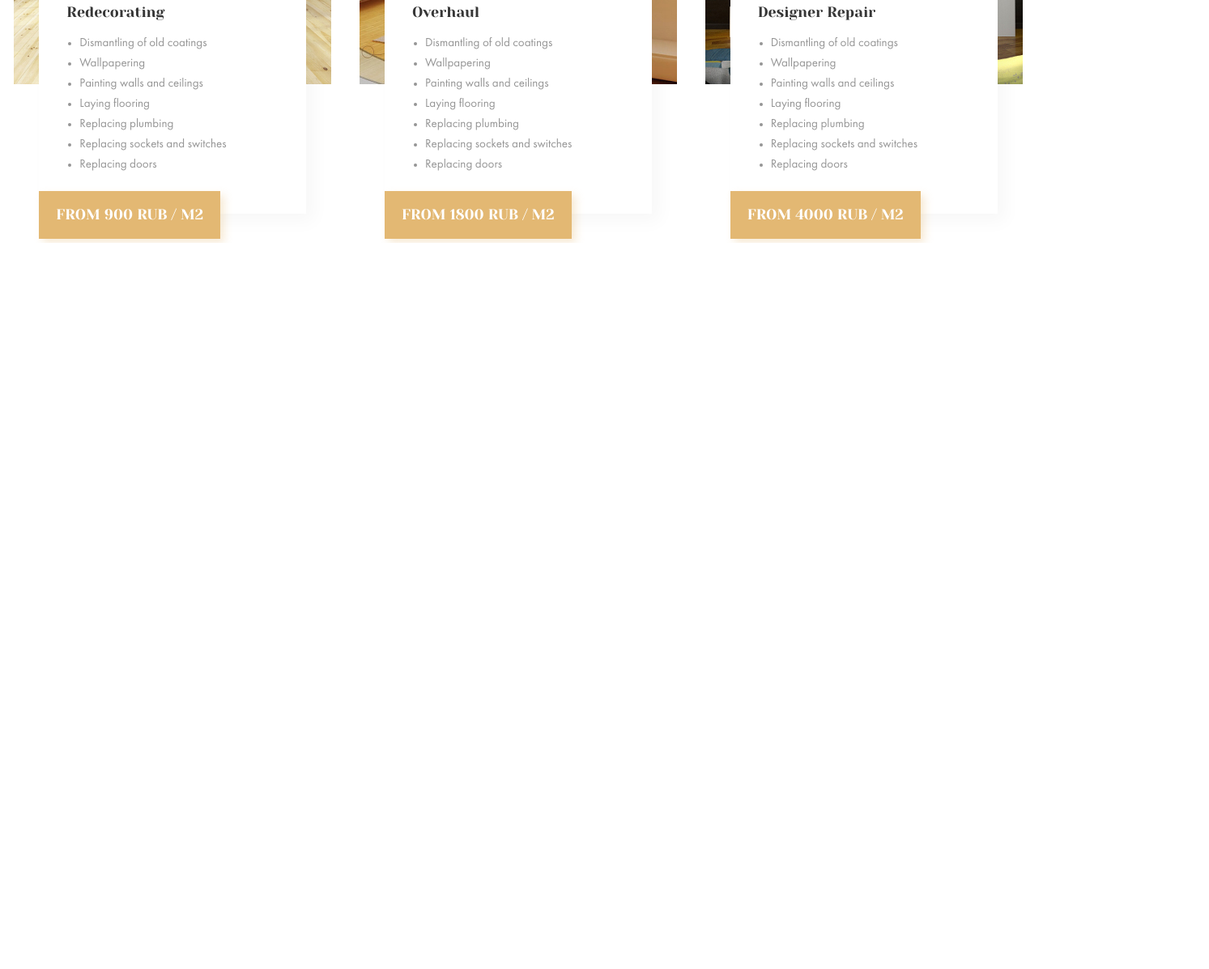
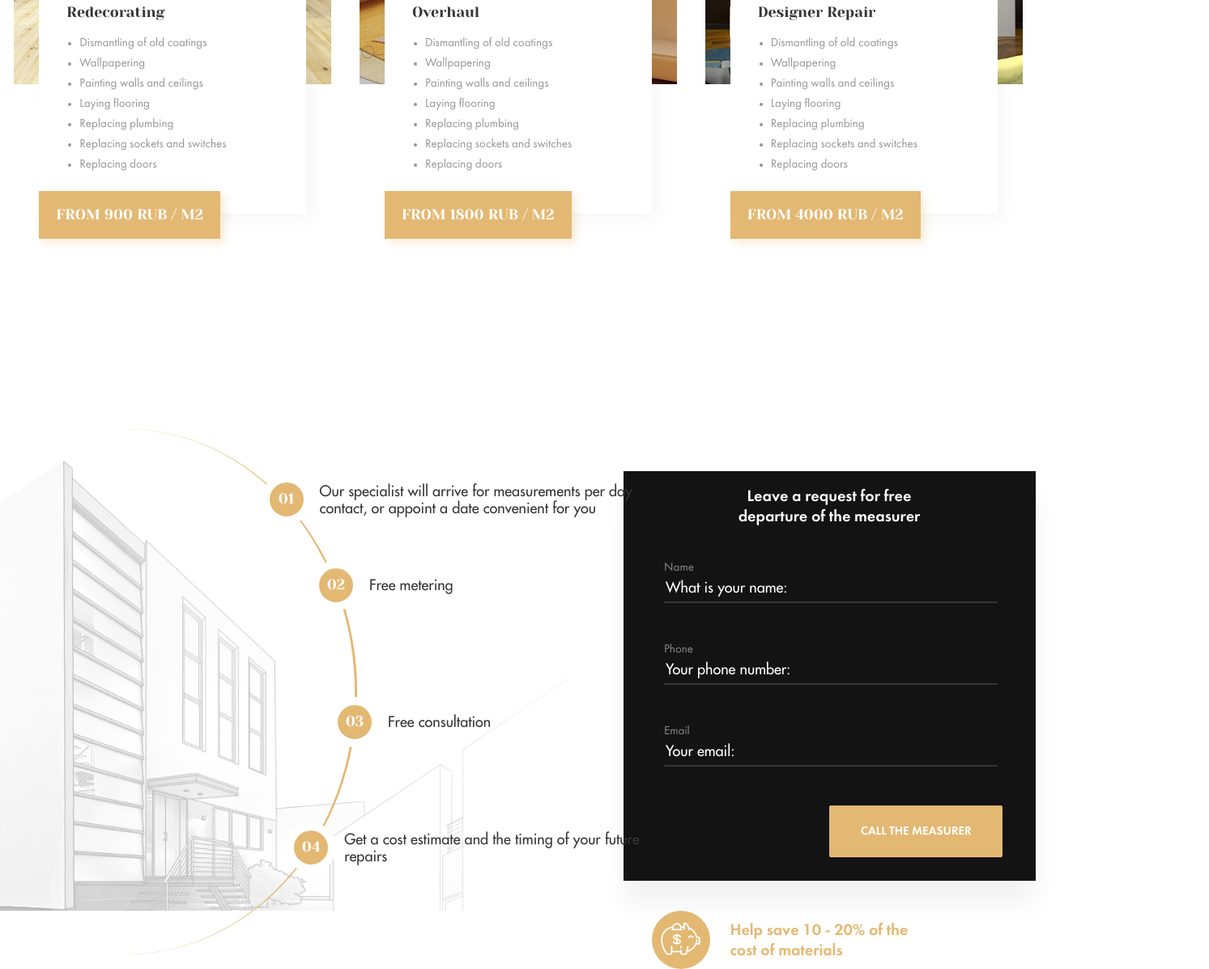
Before and after one commit to Deeamon/repair-design-project, a website built with webpack: page index.html in a window 1280 px wide. Shown: the part 2975-4172 px from the top of the page at 81% size, 1493 px wide, since content can reach past the window. Before the commit the page ends 3275 px from the top, so only its background shows below. Built offline with nearby package versions, Linux system fonts and the light colour scheme; files whose address does not match are found by name.

Commit message:
feat: create and add measurer block to the page

```diff
--- a/index.html
+++ b/index.html
@@ -7,6 +7,7 @@
   <title>Repair design project</title>
   <link rel="stylesheet" href="https://cdnjs.cloudflare.com/ajax/libs/meyer-reset/2.0/reset.min.css">
   <link rel="stylesheet" href="https://use.fontawesome.com/releases/v5.7.2/css/all.css" integrity="sha384-fnmOCqbTlWIlj8LyTjo7mOUStjsKC4pOpQbqyi7RrhN7udi9RwhKkMHpvLbHG9Sr" crossorigin="anonymous">
+  <link rel="stylesheet" href="icomoon/style.css">
   <link rel="stylesheet" href="dist/styles.css">
 </head>
 <body>
@@ -151,7 +152,7 @@
     <div class="container">
       <div class="repair__title">Types of repair</div>
       <img class="repair__icon" src="assets/img/tools.png" alt="icon tools">
-    </div>
+
 
       <div class="card">
 
@@ -211,7 +212,61 @@
             </div>
           </div>
         </div> <!--card__item-->
+      </div>
+    </div>
+  </div>
 
+  <!--Measurer-->
+  <div class="measurer">
+    <div class="container">
+      <div class="measurer__inner">
+
+        <div class="measurer__circle">
+          <div class="circle"></div>
+
+          <div class="circle__item--first">
+            <div class="circle__icon">01</div>
+            <div class="circle__text">Our specialist will arrive for measurements per day contact, or appoint a date convenient for you</div>
+          </div>
+          <div class="circle__item--second">
+            <div class="circle__icon">02</div>
+            <div class="circle__text">Free metering</div>
+          </div>
+          <div class="circle__item--third">
+            <div class="circle__icon">03</div>
+            <div class="circle__text">Free consultation</div>
+          </div>
+          <div class="circle__item--fourth">
+            <div class="circle__icon">04</div>
+            <div class="circle__text">Get a cost estimate and the timing of your future repairs</div>
+          </div>
+
+        </div><!--measurer__circle-->
+
+        <div class="measurer__form">
+          <div class="measurer__request">
+            <div class="measurer__title">Leave a request for free departure of the measurer</div>
+            <div class="form--measurer">
+                <label class="form__label--measurer" for="form__field">Name</label>
+                <input class="form__input--measurer" type="text" id="form__field" placeholder="What is your name:">
+            </div>
+            <div class="form--measurer">
+                <label class="form__label--measurer" for="form__field">Phone</label>
+                <input class="form__input--measurer" type="tel" id="form__field" placeholder="Your phone number:">
+            </div>
+            <div class="form--measurer">
+                <label class="form__label--measurer" for="form__field">Email</label>
+                <input class="form__input--measurer" type="email" id="form__field" placeholder="Your email:">
+            </div>
+            <button class="form__btn--measurer" type="submit">Call the measurer</button>
+          </div>
+          <div class="measurer__discount">
+            <span class="icon-piggy"></span>
+            <div class="discount__text">Help save 10 - 20% of the cost of materials</div>
+
+          </div>
+        </div>
+      </div>
     </div>
   </div>
 
--- /dev/null
+++ b/sass/core/_form.scss
@@ -0,0 +1,89 @@
+@import "../core/settings";
+@import "../core/container";
+
+.form{
+  margin-right: 45px;
+
+  &--measurer{
+    margin-right: 0;
+    width: 80.15%;
+    margin: 0 auto;
+  }
+
+  &__label{
+    display: block;
+    @include font-props('FuturaBookC', 15px, 20px, rgba(54, 54, 54, 0.5));
+
+    &--measurer{
+      display: block;
+      @include font-props('FuturaBookC', 15px, 20px, rgba(255, 255, 255, 0.5));
+    }
+
+  }
+
+  &__input{
+    width: 230px;
+    border: 0;
+    border-bottom: 1px solid rgba(54, 54, 54, 0.5);
+    @include font-props('FuturaBookC', 18px, 24px, #363636);
+
+    &--measurer{
+      width: 100%;
+      border: 0;
+      border-bottom: 2px solid rgba(255, 255, 255, 0.15);
+      background: transparent;
+      @include font-props('FuturaMediumC', 18px, 25px, #FFFFFF);
+      margin-bottom: 48px;
+      padding-bottom: 5px;
+    }
+
+  }
+
+  &__input::placeholder{
+    @include font-props('FuturaBookC', 18px, 24px, #363636);
+  }
+
+  &__input--measurer::placeholder{
+    @include font-props('FuturaMediumC', 18px, 25px, #FFFFFF);
+  }
+
+  &__input--measurer:focus{
+    outline: 0;
+    border-color: #E3B873;
+  }
+
+  &__btn{
+    cursor: pointer;
+    @include font-props('FuturaDemiC', 15px, 26px, #FFFFFF);
+    text-transform: uppercase;
+    border: 0;
+    border-radius: 2px;
+
+    background-color: #E3B873;
+    padding: 10px 75px;
+
+    &--measurer{
+      cursor: pointer;
+      @include font-props('FuturaDemiC', 15px, 26px, #FFFFFF);
+      text-transform: uppercase;
+      border: 0;
+      border-radius: 2px;
+
+      background-color: #E3B873;
+      width: 42.09%;
+      padding: 19px 21px;
+
+      margin: auto 50%;
+      transition: background-color .1s linear;
+    }
+
+    &--measurer:hover{
+      background-color: darken($color: #E3B873, $amount: 15%);
+    }
+
+  }
+
+
+
+
+}
--- a/sass/core/_settings.scss
+++ b/sass/core/_settings.scss
@@ -19,6 +19,13 @@
   font-style: normal;
 }
 
+@font-face{
+  font-family: 'FuturaMediumC';
+  src: url("../../assets/fonts/FuturaMediumC.otf") format("opentype");
+  font-weight: normal;
+  font-style: normal;
+}
+
 @mixin font-props($font-family, $font-size, $line-height, $color) {
   font-family: $font-family;
   font-size: $font-size;
--- /dev/null
+++ b/sass/layout/_measurer.scss
@@ -0,0 +1,149 @@
+@import "../core/settings";
+@import "../core/container";
+@import "../core/form";
+
+.measurer{
+
+  margin-top: 180px;
+
+  &__inner{
+    height: 705px;
+    width: 100%;
+    display: flex;
+    // justify-content: space-between;
+  }
+
+  &__circle{
+    height: 100%;
+    flex: 1 0 60%;
+    background: url("../../assets/img/building.png") no-repeat;
+
+    position: relative;
+
+    .circle{
+      height: 92%;
+      width: 74%;
+      border-right: 3px solid #E3B873;
+      border-radius: 50%;
+      margin-top: 50px;
+
+      position: absolute;
+      top: 0;
+      left: -17%;
+      z-index: 1;
+
+      &__item{
+        &--first{
+          display: flex;
+          position: absolute;
+          top: 15%;
+          left: 42%;
+          z-index: 2;
+        }
+
+        &--second{
+          display: flex;
+          position: absolute;
+          top: 30%;
+          left: 50%;
+          z-index: 2;
+
+          .circle__text{
+            padding-top: 20px;
+          }
+        }
+
+        &--third{
+          display: flex;
+          position: absolute;
+          top: 54%;
+          left: 53%;
+          z-index: 2;
+
+          .circle__text{
+            padding-top: 20px;
+          }
+        }
+
+        &--fourth{
+          display: flex;
+          position: absolute;
+          top: 76%;
+          left: 46%;
+          z-index: 2;
+        }
+      }
+
+      &__icon{
+        width: 42px;
+        height: 42px;
+        border-radius: 50%;
+        background-color: #E3B873;
+        @include font-props('Yeseva One', 18px, 25px, #ffffff);
+        margin-right: 10px;
+        border: 10px solid #fff;
+
+        display: flex;
+        justify-content: center;
+        align-items: center;
+      }
+
+      &__text{
+        width: 390px;
+        height: auto;
+        padding-top: 10px;
+        @include font-props('FuturaMediumC', 18px, 21px, #363636);
+      }
+
+
+
+    }
+  }
+  &__form{
+    height: 100%;
+    flex: 1 0 40%;
+  }
+
+  &__request{
+    width: 509px;
+    height: 506px;
+    margin: 20% auto 0;
+
+    background-color: #131313;
+    box-shadow: 0px 30px 30px rgba(0, 0, 0, 0.05);
+  }
+
+  &__title{
+    @include font-props('FuturaDemiC', 20px, 25px, #ffffff);
+    width: 290px;
+    margin: 0 auto;
+    text-align: center;
+    padding: 20px 0 40px;
+
+  }
+
+  &__discount{
+    width: 509px;
+    margin: 37px auto 0;
+    display: flex;
+    .discount__text{
+      width: 230px;
+      padding-top: 13px;
+      @include font-props('FuturaDemiC', 20px, 25px, #E3B873);
+      text-shadow: 0px 3px 10px rgba(227, 184, 115, 0.15);
+    }
+  }
+}
+
+.icon-piggy{
+  display: block;
+  width: 72px;
+  height: 72px;
+  border-radius: 50%;
+  background-color: #E3B873;
+  text-align: center;
+  font-size: 40px;
+  line-height: 70px;
+  margin-left: 35px;
+  margin-right: 25px;
+}
--- a/sass/layout/_request.scss
+++ b/sass/layout/_request.scss
@@ -1,5 +1,6 @@
 @import "../core/settings";
 @import "../core/container";
+@import "../core/form";
 
 .request{
   height: 780px;
@@ -31,39 +32,7 @@
     justify-content: center;
     margin-top: 105px;
 
-    .form{
-      margin-right: 45px;
 
-      &__label{
-        display: block;
-        @include font-props('FuturaBookC', 15px, 20px, rgba(54, 54, 54, 0.5));
-      }
-
-      &__input{
-        width: 230px;
-        border: 0;
-        border-bottom: 1px solid rgba(54, 54, 54, 0.5);
-        @include font-props('FuturaBookC', 18px, 24px, #363636);
-
-      }
-
-      &__input::placeholder{
-        @include font-props('FuturaBookC', 18px, 24px, #363636);
-      }
-
-      &__btn{
-        cursor: pointer;
-        @include font-props('FuturaDemiC', 15px, 26px, #FFFFFF);
-        text-transform: uppercase;
-        border: 0;
-        border-radius: 2px;
-
-        background-color: #E3B873;
-        padding: 10px 75px;
-
-      }
-
-    }
   }
 
   .checkbox{
--- a/sass/styles.scss
+++ b/sass/styles.scss
@@ -3,3 +3,4 @@
 @import "layout/control";
 @import "layout/request";
 @import "layout/repair";
+@import "layout/measurer";
```
Also changed, not shown: assets/fonts/FuturaMediumC.otf (added), assets/img/building.png (added), dist/styles.css. Lines whose indentation alone changed are shown as unchanged.
